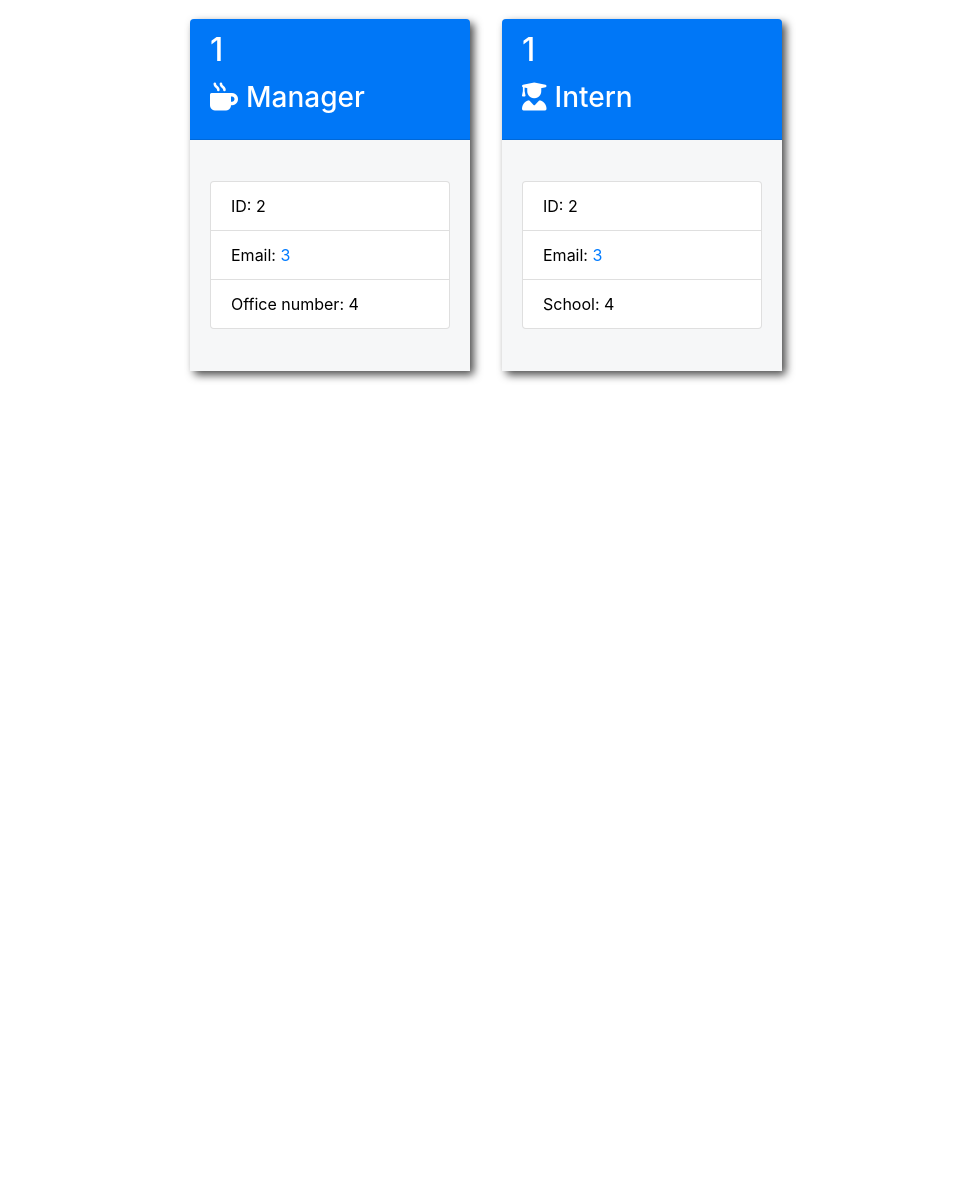
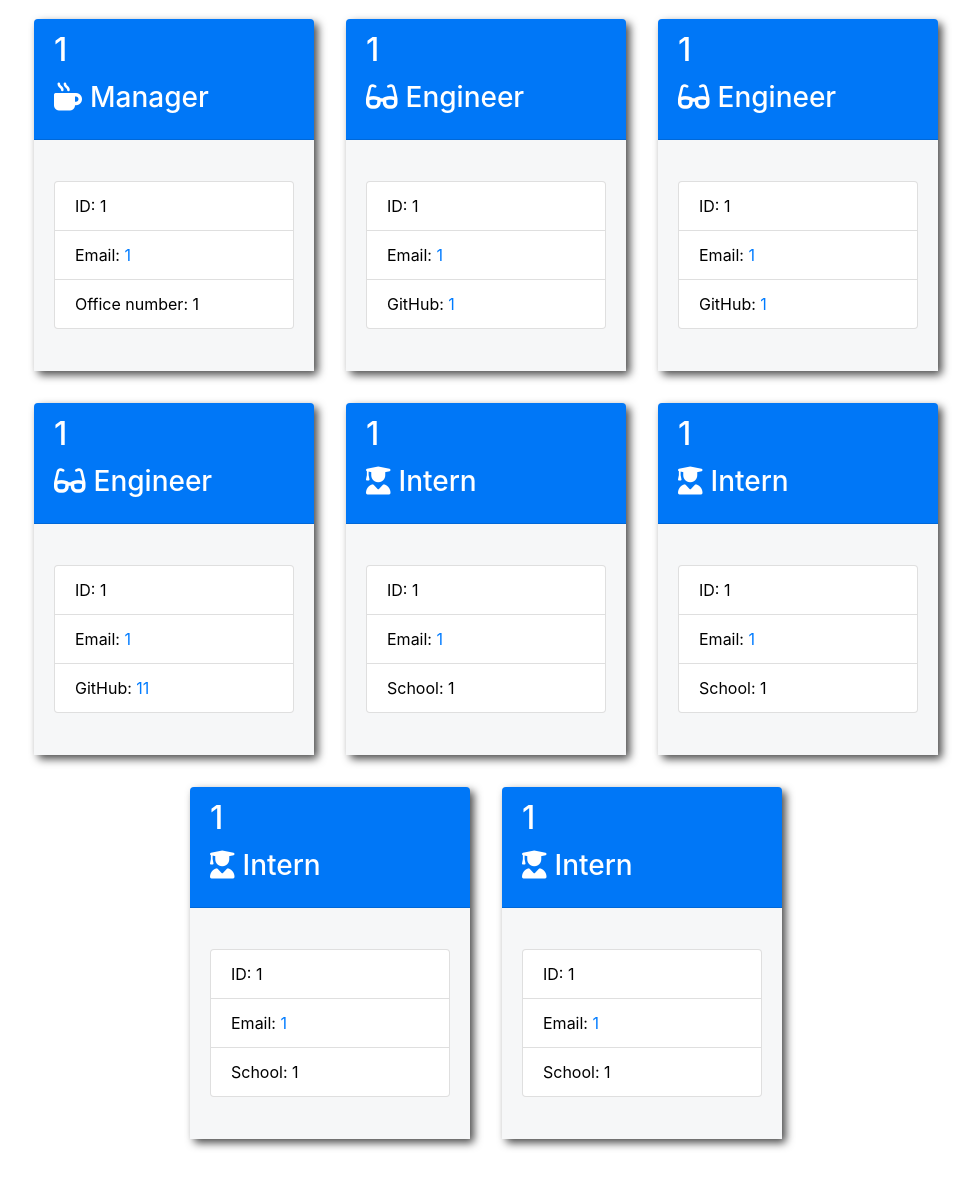
Before and after one commit to ESThing64/-Team_Profile_Generator, a website: page test.html in a window 1280 px wide. Shown: the part 245-1432 px from the top of the page, without its empty margins (154-1133 px from the left). Before the commit the page ends 800 px from the top, so only its background shows below. Drawn offline with nearby package versions, Linux system fonts and the light colour scheme; files that its build step writes are made by us from their sources.

```diff
--- a/package.json
+++ b/package.json
@@ -7,6 +7,7 @@
   },
 
   "scripts": {
+    "start": "node index",
     "test": "jest"
   }
 
--- a/test.html
+++ b/test.html
@@ -32,12 +32,54 @@
         </div>
         <div class="card-body">
             <ul class="list-group">
-                <li class="list-group-item">ID: 2</li>
-                <li class="list-group-item">Email: <a href="mailto:3">3</a></li>
-                <li class="list-group-item">Office number: 4</li>
+                <li class="list-group-item">ID: 1</li>
+                <li class="list-group-item">Email: <a href="mailto:1">1</a></li>
+                <li class="list-group-item">Office number: 1</li>
             </ul>
         </div>
     </div>
+
+        <div class="card employee-card">
+    <div class="card-header">
+        <h2 class="card-title">1</h2>
+        <h3 class="card-title"><i class="fas fa-glasses mr-2"></i>Engineer</h3>
+    </div>
+    <div class="card-body">
+        <ul class="list-group">
+            <li class="list-group-item">ID: 1</li>
+            <li class="list-group-item">Email: <a href="mailto:1">1</a></li>
+            <li class="list-group-item">GitHub: <a href="https://github.com/1" target="_blank" rel="noopener noreferrer">1</a></li>
+        </ul>
+    </div>
+</div>
+
+        <div class="card employee-card">
+    <div class="card-header">
+        <h2 class="card-title">1</h2>
+        <h3 class="card-title"><i class="fas fa-glasses mr-2"></i>Engineer</h3>
+    </div>
+    <div class="card-body">
+        <ul class="list-group">
+            <li class="list-group-item">ID: 1</li>
+            <li class="list-group-item">Email: <a href="mailto:1">1</a></li>
+            <li class="list-group-item">GitHub: <a href="https://github.com/1" target="_blank" rel="noopener noreferrer">1</a></li>
+        </ul>
+    </div>
+</div>
+
+        <div class="card employee-card">
+    <div class="card-header">
+        <h2 class="card-title">1</h2>
+        <h3 class="card-title"><i class="fas fa-glasses mr-2"></i>Engineer</h3>
+    </div>
+    <div class="card-body">
+        <ul class="list-group">
+            <li class="list-group-item">ID: 1</li>
+            <li class="list-group-item">Email: <a href="mailto:1">1</a></li>
+            <li class="list-group-item">GitHub: <a href="https://github.com/11" target="_blank" rel="noopener noreferrer">11</a></li>
+        </ul>
+    </div>
+</div>
 
         <div class="card employee-card">
     <div class="card-header">
@@ -46,9 +88,51 @@
     </div>
     <div class="card-body">
         <ul class="list-group">
-            <li class="list-group-item">ID: 2</li>
-            <li class="list-group-item">Email: <a href="mailto:3">3</a></li>
-            <li class="list-group-item">School: 4</li>
+            <li class="list-group-item">ID: 1</li>
+            <li class="list-group-item">Email: <a href="mailto:1">1</a></li>
+            <li class="list-group-item">School: 1</li>
+        </ul>
+    </div>
+</div>
+
+        <div class="card employee-card">
+    <div class="card-header">
+        <h2 class="card-title">1</h2>
+        <h3 class="card-title"><i class="fas fa-user-graduate mr-2"></i>Intern</h3>
+    </div>
+    <div class="card-body">
+        <ul class="list-group">
+            <li class="list-group-item">ID: 1</li>
+            <li class="list-group-item">Email: <a href="mailto:1">1</a></li>
+            <li class="list-group-item">School: 1</li>
+        </ul>
+    </div>
+</div>
+
+        <div class="card employee-card">
+    <div class="card-header">
+        <h2 class="card-title">1</h2>
+        <h3 class="card-title"><i class="fas fa-user-graduate mr-2"></i>Intern</h3>
+    </div>
+    <div class="card-body">
+        <ul class="list-group">
+            <li class="list-group-item">ID: 1</li>
+            <li class="list-group-item">Email: <a href="mailto:1">1</a></li>
+            <li class="list-group-item">School: 1</li>
+        </ul>
+    </div>
+</div>
+
+        <div class="card employee-card">
+    <div class="card-header">
+        <h2 class="card-title">1</h2>
+        <h3 class="card-title"><i class="fas fa-user-graduate mr-2"></i>Intern</h3>
+    </div>
+    <div class="card-body">
+        <ul class="list-group">
+            <li class="list-group-item">ID: 1</li>
+            <li class="list-group-item">Email: <a href="mailto:1">1</a></li>
+            <li class="list-group-item">School: 1</li>
         </ul>
     </div>
 </div>
```
Also changed, not shown: index.js (+6 -6 lines), sample.html (added, +74 -0 lines), README.md.
